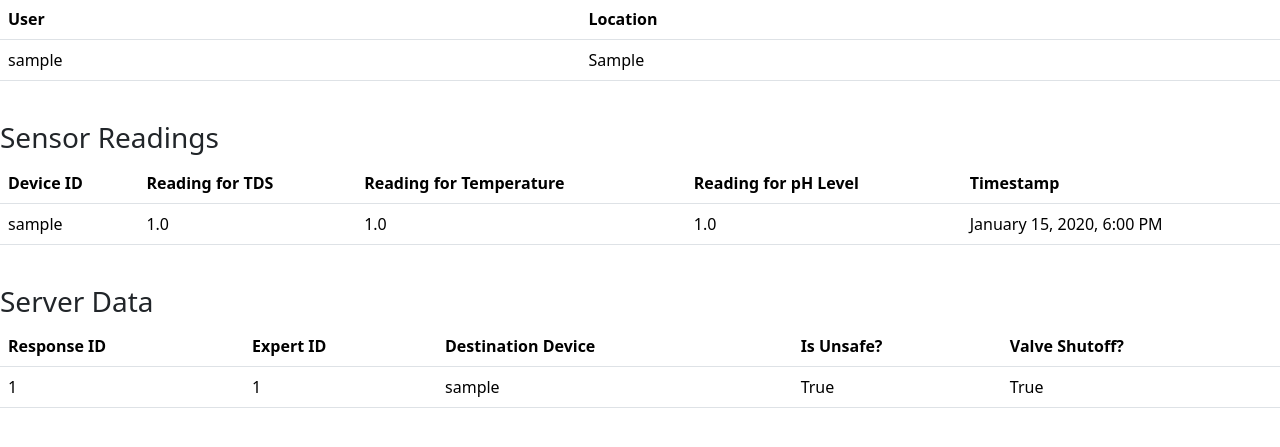
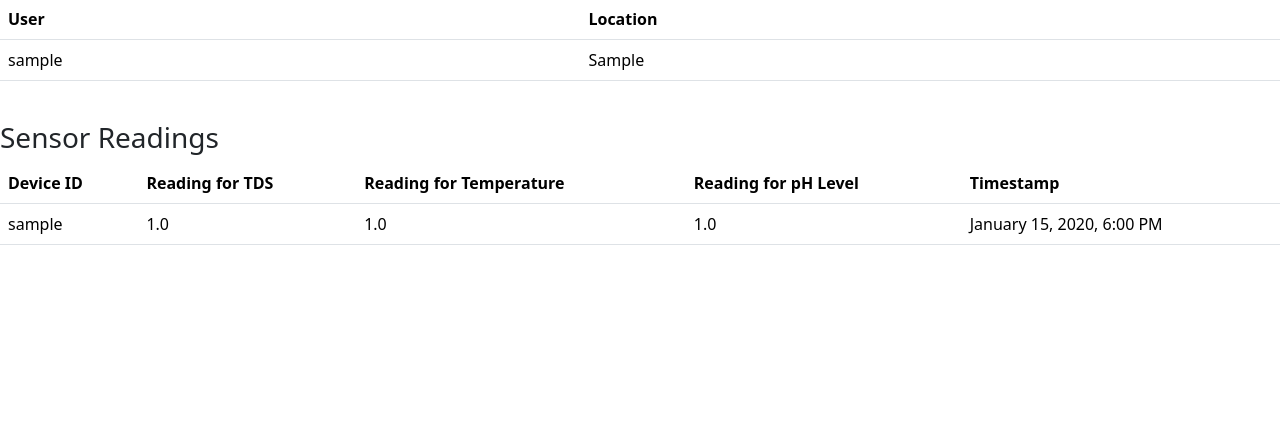
Before and after one commit to Egrez/cloud_h20, a Django app: page / in a window 1280 px wide. Shown: the part 206-653 px from the top of the page. Run offline with Django 3.2, Linux system fonts and the light colour scheme; tables that the repository leaves empty hold one stand-in row (values such as "Sample post").

Commit message:
temporarily disable server data

```diff
--- a/templates/index.html
+++ b/templates/index.html
@@ -70,7 +70,7 @@
             {% endfor %}
         </table>
         <br>
-        <h3>Server Data</h3>
+        <!-- <h3>Server Data</h3>
         <table class="table">
             <tr>
                 <th scope="col">Response ID</th>
@@ -88,7 +88,7 @@
                     <td>{{ data.valve_shutoff }}</td>
                 </tr>
             {% endfor %}
-        </table>
+        </table> -->
 
         <script src="https://cdn.jsdelivr.net/npm/bootstrap@5.3.0-alpha3/dist/js/bootstrap.bundle.min.js" integrity="sha384-ENjdO4Dr2bkBIFxQpeoTz1HIcje39Wm4jDKdf19U8gI4ddQ3GYNS7NTKfAdVQSZe" crossorigin="anonymous"></script>
         <script>
```
